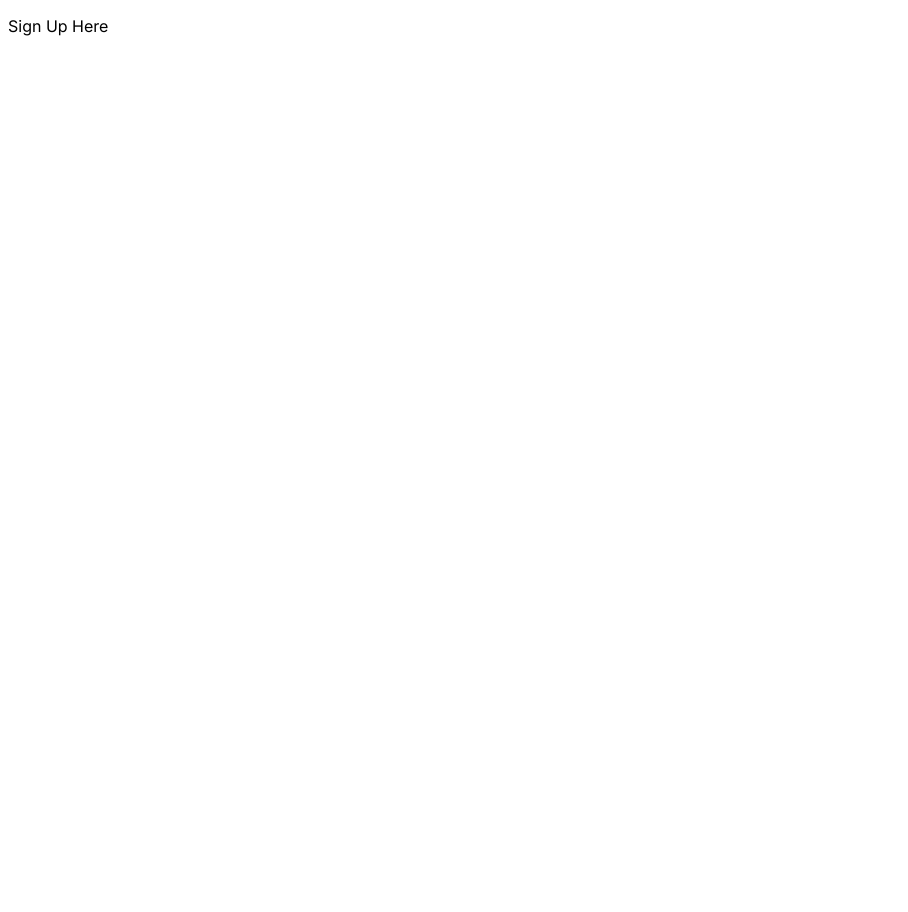
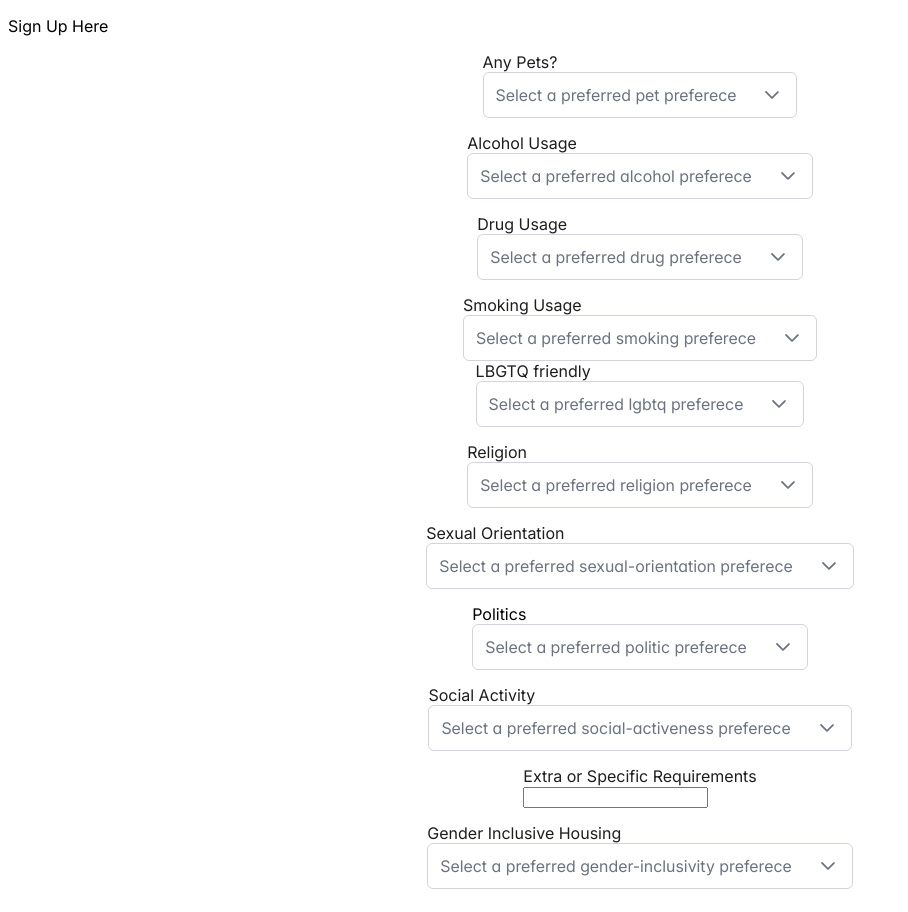
Before and after one commit to acmucsd-projects/fa23-podmates-hack-team-1, a Next.js app in the folder client/: page /sign-up in a window 1280 px wide. Shown: the whole page, without its empty margins (0-908 px from the left). Before the commit the page ends 800 px from the top, so only its background shows below. Built offline with nearby package versions, Linux system fonts and the light colour scheme.

Commit message:
adjusted html file and made dropdowns appear properly

```diff
--- a/client/package.json
+++ b/client/package.json
@@ -13,6 +13,8 @@
     "axios": "^1.6.2",
     "mongodb": "^6.3.0",
     "next": "13.5.4",
+    "primeicons": "^6.0.1",
+    "primereact": "^10.2.1",
     "react": "^18",
     "react-dom": "^18",
     "typeface-roboto": "^1.1.13"
--- a/client/src/app/components/apartmentPreferencesForm/apartmentPreferencesForm.css
+++ b/client/src/app/components/ApartmentPreferences/ApartmentPreferencesForm.css
@@ -20,3 +20,11 @@ label {
 .input-container {
     margin-bottom: 15px;
 }
+
+.p-dropdown-item, .p-dropdown-item-empty {
+    color: black;
+}
+
+li {
+    color: black;
+}
--- a/client/src/app/components/apartmentPreferencesForm/index.js
+++ b/client/src/app/components/ApartmentPreferences/index.js
@@ -5,13 +5,16 @@ import { Checkbox } from 'primereact/checkbox';
 import 'primereact/resources/themes/lara-light-indigo/theme.css';   // theme from Jake
 
 
+
 import { useRouter } from 'next/navigation';
-import './apartmentPreferencesForm.css';
+import './ApartmentPreferencesForm.css';
 import axios from 'axios';
 import Login from "../GoogleSignIn/Login";
-//import { redirect } from "next/dist/server/api-utils";
+import { redirect } from "next/dist/server/api-utils";
+import { Dropdown } from 'primereact/dropdown';
 
-export default function apartmentPreferencesForm({}) {
+
+export default function ApartmentPreferencesForm({}) {
     /**
      * implement: everything :pepehands:
      *
@@ -19,7 +22,7 @@ export default function apartmentPreferencesForm({}) {
 
     /** Manages the state of various form fields */
     const[numberOfDesiredRoomates, setNumberOfDesiredRoomates] = useState('');
-    const[pets, setPets] = useState(false);
+    const[pets, setPets] = useState("");
     const[alcoholUsage, setAlcoholUsage] = useState(false);
     const[drugUsage, setDrugUsage] = useState(false);
     const[smokingUsage, setSmokingUsage] = useState(false);
@@ -33,92 +36,83 @@ export default function apartmentPreferencesForm({}) {
 
     /** Handles user interaction and updates the current state of the element into current state variables*/
     const handleNumberOfDesiredRoomatesSelection = (e) => {
-        setNumberOfDesiredRoomates(e.value);
-        setUser({});
+        setNumberOfDesiredRoomates(e.value); //e.target.value
+        //setUser({});
     }
     const handlePets = (e) => {
         setPets(e.value);
-        setUser({});
+        //setUser({});
     }
     const handlealcoholUsage = (e) => {
         setAlcoholUsage(e.value);
-        setUser({});
+        //setUser({});
     }
     const handledrugUsage = (e) => {
         setDrugUsage(e.value);
-        setUser({});
+        //setUser({});
     }
 
     const handleSmokingUsage = (e) => {
         setSmokingUsage(e.value);
-        setUser({});
+        //setUser({});
     }
 
     const handleLBGTQFriendly = (e) => {
         setLGBTQfriendlly(e.value);
-        setUser({});
+        //setUser({});
+    }
+
+    const handleAlcohol = (e) => {
+        setAlcoholUsage(e.value);
+        //setUser({})
+    }
+
+    const handleDrugs = (e) => {
+        setDrugUsage(e.value);
+        //setUser({})
+    }
+
+    const handleSmoking = (e) => {
+        setSmokingUsage(e.value);
+        //setUser({})
+    }
+
+    const handleLGBTQ = (e) => {
+        setLGBTQfriendlly(e.value);
+        //setUser({})
     }
 
     const handleReligion = (e) => {
         setReligionfriendly(e.value);
-        setUser({});
+        //setUser({})
     }
 
     const handleSexualOrientation = (e) => {
         setSexualOrientation(e.value);
-        setUser({});
-    }
-
-    const handleAlcohol = (e) => {
-        setAlcoholUsage(e.value);
-        setUser({})
-    }
-
-    const handleDrugs = (e) => {
-        setDrugUsage(e.value);
-        setUser({})
-    }
-
-    const handleSmoking = (e) => {
-        setSmokingUsage(e.value);
-        setUser({})
-    }
-
-    const handleLGBTQ = (e) => {
-        setLGBTQfriendlly(e.value);
-        setUser({})
-    }
-
-    const handleReligion = (e) => {
-        setReligionfriendly(e.value);
-        setUser({})
-    }
-
-    const handleSexualOrientation = (e) => {
-        setSexualOrientation(e.value);
-        setUser({})
+        //setUser({})
     }
 
     const handlePolitics = (e) => {
         setPolitics(e.value);
-        setUser({})
+        //setUser({})
     }
 
     const handleSocialActiveness = (e) => {
         setSocialActiveness(e.value);
-        setUser({})
+        //setUser({})
     }
 
     const handleExtras = (e) => {
-        setExtraOrSpecificRequirements(e.value);
-        setUser({})
+        setExtraOrSpecificRequirements(e.value); //e.target.value for text boxes
+        //setUser({})
     }
 
     const handleGenderInclusive = (e) => {
         setGenderInclusiveHousing(e.value);
-        setUser({})
+        //setUser({})
     }
 
+    //console.log(pets);
 
 
     return(
@@ -137,12 +131,12 @@ export default function apartmentPreferencesForm({}) {
             <div className = 'input-container'>
                 <label>
                     Any Pets?<br />
-                    <Dropdown value={pets} onChange={handlePets} options={
+                    <Dropdown value={pets} onChange={(e) => setPets(e.value)} options={
                         ['yes',
                          'no',
                          'do not mind']
                          }
-                         optionLabel='pets' placeholder='Select a preferred pet preferece' className="pet-pref" />
+                        placeholder='Select a preferred pet preferece' className="w-full md:w-14rem" />
                 </label>
             </div>
 
@@ -154,7 +148,7 @@ export default function apartmentPreferencesForm({}) {
                          'no',
                          'do not mind']
                          }
-                         optionLabel='alcohol' placeholder='Select a preferred alcohol preferece' className="alcohol-pref" />
+                        placeholder='Select a preferred alcohol preferece' className="alcohol-pref" />
                 </label>
             </div>
 
@@ -166,7 +160,7 @@ export default function apartmentPreferencesForm({}) {
                          'no',
                          'do not mind']
                          }
-                         optionLabel='drugs' placeholder='Select a preferred drug preferece' className="drug-pref" />
+                        placeholder='Select a preferred drug preferece' className="drug-pref" />
                 </label>
             </div>
 
@@ -178,7 +172,7 @@ export default function apartmentPreferencesForm({}) {
                          'no',
                          'do not mind']
                          }
-                         optionLabel='smoking' placeholder='Select a preferred smoking preferece' className="smoking-pref" />
+                        placeholder='Select a preferred smoking preferece' className="smoking-pref" />
                 </label>
             </div>
             <div className = 'input-container'>
@@ -189,7 +183,7 @@ export default function apartmentPreferencesForm({}) {
                          'no',
                          'do not mind']
                          }
-                         optionLabel='lgbtq' placeholder='Select a preferred lgbtq preferece' className="lgbtq-pref" />
+                        placeholder='Select a preferred lgbtq preferece' className="lgbtq-pref" />
                 </label>
             </div>
 
@@ -204,7 +198,7 @@ export default function apartmentPreferencesForm({}) {
                          'Islamic',
                          'Other']
                          }
-                         optionLabel='religion' placeholder='Select a preferred religion preferece' className="religion-pref" />
+                        placeholder='Select a preferred religion preferece' className="religion-pref" />
                 </label>
             </div>
 
@@ -217,7 +211,7 @@ export default function apartmentPreferencesForm({}) {
                          'Asexual',
                          'Other']
                          }
-                         optionLabel='Sexual-Orientation' placeholder='Select a preferred sexual-orientation preferece' className="sexual-orientation-pref" />
+                        placeholder='Select a preferred sexual-orientation preferece' className="sexual-orientation-pref" />
                 </label>
             </div>
 
@@ -229,7 +223,7 @@ export default function apartmentPreferencesForm({}) {
                          'Apolitical',
                          'do not mind']
                          }
-                         optionLabel='politics' placeholder='Select a preferred politic preferece' className="politic-pref" />
+                        placeholder='Select a preferred politic preferece' className="politic-pref" />
             </div>
             <div className = 'input-container'>
                 <label>
@@ -239,7 +233,7 @@ export default function apartmentPreferencesForm({}) {
                          'no',
                          'do not mind']
                          }
-                         optionLabel='social-activeness' placeholder='Select a preferred social-activeness preferece' className="social-activeness-pref" />
+                        placeholder='Select a preferred social-activeness preferece' className="social-activeness-pref" />
                 </label>
             </div>
             <div className = 'input-container'>
@@ -248,8 +242,8 @@ export default function apartmentPreferencesForm({}) {
                     <input
                         type="text"
                         className='extra-input'
-                        value={userAgent.extraOrSpecificRequirements}
-                        onChange={(e) => setUser({...user,extraOrSpecificRequirements: e.target.value})}
+                        value={extraOrSpecificRequirements}
+                        onChange={handleExtras}
                     />
                 </label>
             </div>
@@ -261,7 +255,7 @@ export default function apartmentPreferencesForm({}) {
                          'no',
                          'do not mind']
                          }
-                         optionLabel='gender-inclusive' placeholder='Select a preferred gender-inclusivity preferece' className="gender-inclusivity-pref" />
+                        placeholder='Select a preferred gender-inclusivity preferece' className="gender-inclusivity-pref" />
                 </label>
             </div>
         </form>
--- a/client/src/app/layout.js
+++ b/client/src/app/layout.js
@@ -1,6 +1,6 @@
 import './globals.css'
 import { Inter } from 'next/font/google'
-import 'typeface-roboto';
+//import 'typeface-roboto';
 
 const inter = Inter({ subsets: ['latin'] })
 
--- a/client/src/app/page.js
+++ b/client/src/app/page.js
@@ -1,9 +1,11 @@
 "use client"
+import ApartmentPreferencesForm from './components/ApartmentPreferences'
 import styles from './page.module.css'
 export default function App() {
   return (
     <main>
         <h1>Home Page</h1>
+        <ApartmentPreferencesForm/>
     </main>
   )
 }
--- a/client/src/app/sign-up/page.js
+++ b/client/src/app/sign-up/page.js
@@ -1,9 +1,11 @@
 "use client"
+import ApartmentPreferencesForm from '../components/ApartmentPreferences'
 
 export default function SignUp() {
     return(
         <div>
             <p>Sign Up Here</p>
+            <ApartmentPreferencesForm/>
         </div>
     );
 }
```
Also changed, not shown: 1 other file (tests, documents, lock files or other folders).
